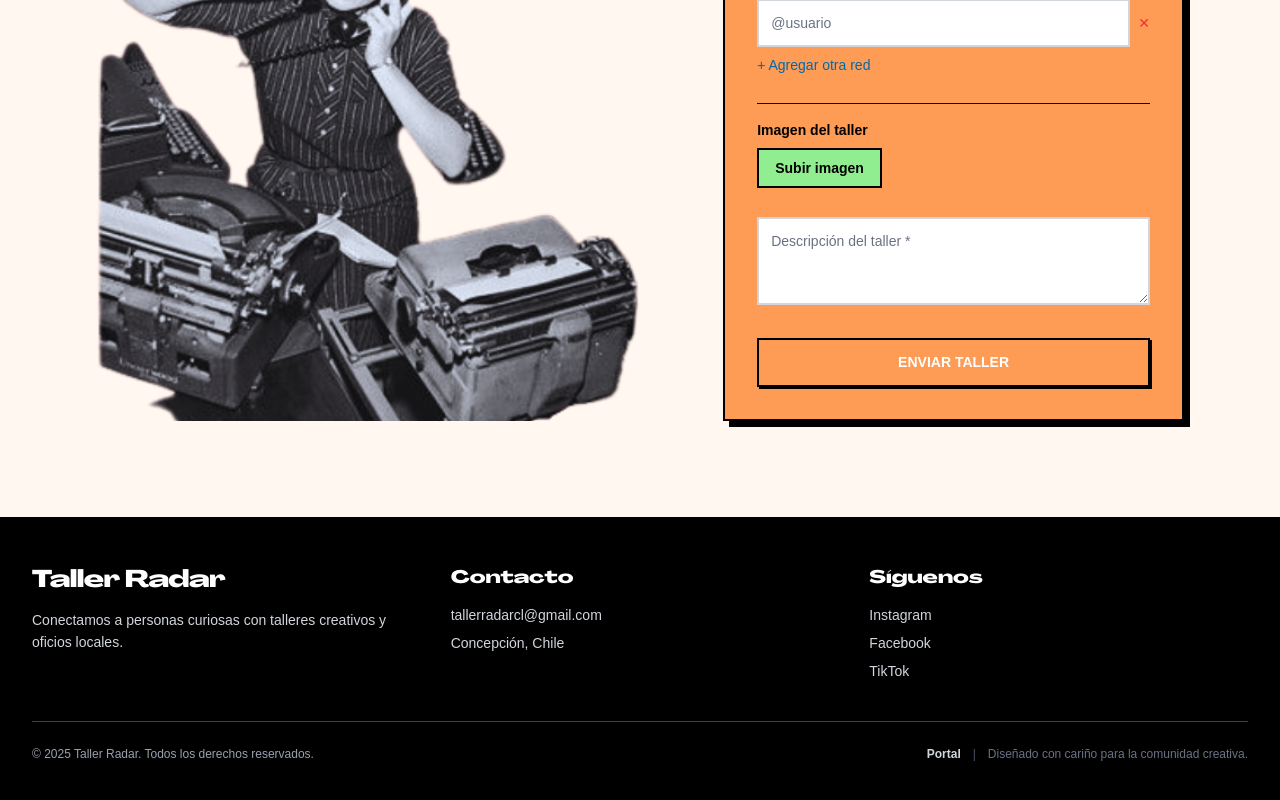
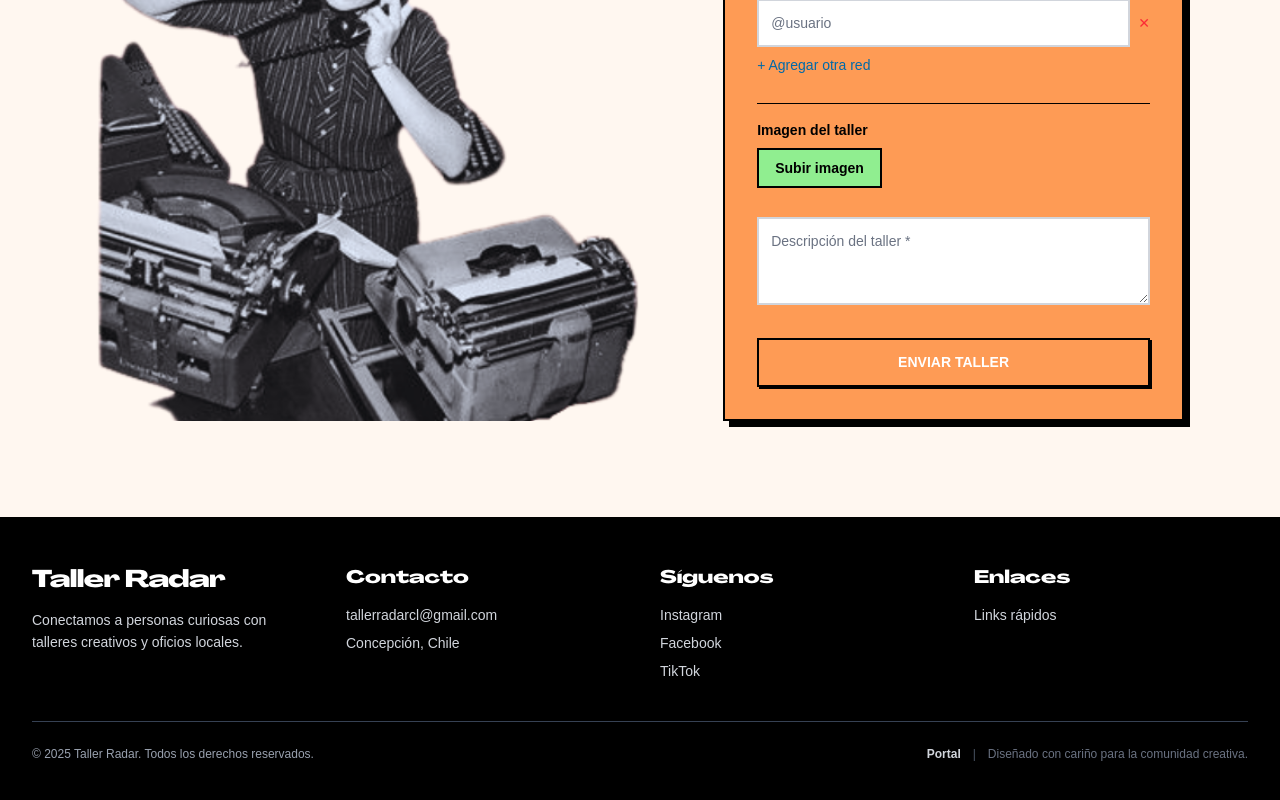
Before and after one commit to constanzaramos/taller-radar, a React (Vite) app: page /publicar in a window 1280 px wide. Shown: the part 783-1583 px from the top of the page. Built offline with nearby package versions, Linux system fonts and the light colour scheme; no server answers; a web font is replaced by a local one.

Commit message:
404 ERROR PAGE

```diff
--- a/src/App.jsx
+++ b/src/App.jsx
@@ -12,6 +12,7 @@ import Footer from "./components/Footer";
 import CallToActionBanner from "./components/CallToActionBanner";
 import PublishPage from "./pages/publishPage";
 import LinksPage from "./pages/linksPage";
+import NotFoundPage from "./pages/NotFoundPage";
 
 export default function App() {
   return (
@@ -56,6 +57,7 @@ export default function App() {
         <Route path="/links" element={<LinksPage />} />
         <Route path="/login" element={<AdminLogin />} />
         <Route path="/admin" element={<AdminPanel />} />
+        <Route path="*" element={<NotFoundPage />} />
       </Routes>
     </Router>
   );
--- a/src/components/Footer.jsx
+++ b/src/components/Footer.jsx
@@ -4,7 +4,7 @@ export default function Footer() {
   return (
     <footer className="bg-black text-white mt-12">
       <div className="max-w-7xl mx-auto px-4 sm:px-6 lg:px-8 py-10 sm:py-12">
-        <div className="grid grid-cols-1 md:grid-cols-3 gap-10">
+        <div className="grid grid-cols-1 md:grid-cols-4 gap-10">
           <div className="space-y-3">
             <h2 className="text-2xl font-bold tracking-tight">Taller Radar</h2>
             <p className="text-sm text-gray-300 leading-relaxed">
@@ -53,6 +53,19 @@ export default function Footer() {
               </li>
             </ul>
           </div>
+          <div>
+            <h3 className="text-lg font-semibold mb-3">Enlaces</h3>
+            <ul className="space-y-2 text-sm text-gray-300">
+              <li>
+                <Link
+                  to="/links"
+                  className="hover:text-white transition-colors"
+                >
+                  Links rápidos
+                </Link>
+              </li>
+            </ul>
+          </div>
         </div>
         <div className="border-t border-gray-700 mt-10 pt-6 flex flex-col sm:flex-row items-start sm:items-center justify-between gap-4 sm:gap-2">
           <p className="text-xs text-gray-400">
--- /dev/null
+++ b/src/pages/NotFoundPage.jsx
@@ -0,0 +1,34 @@
+import { Link } from "react-router-dom";
+import NavBar from "../components/NavBar";
+import Footer from "../components/Footer";
+
+export default function NotFoundPage() {
+  return (
+    <div className="min-h-screen bg-[#FFF7F0] flex flex-col">
+      <NavBar />
+      <main className="flex-1 flex items-center justify-center px-6 py-12">
+        <div className="max-w-md w-full text-center space-y-6">
+          <div className="space-y-3">
+            <h1 className="text-6xl sm:text-7xl font-black text-black">404</h1>
+            <h2 className="text-2xl sm:text-3xl font-bold text-black">
+              Página no encontrada
+            </h2>
+            <p className="text-sm sm:text-base text-neutral-600 font-manrope">
+              Lo sentimos, la página que buscas no existe o ha sido movida.
+            </p>
+          </div>
+
+          <div className="space-y-3 pt-4">
+            <Link
+              to="/"
+              className="block w-full bg-[#41CBBC] hover:bg-[#36b0a4] text-black font-semibold border-2 border-black rounded-xl py-3 shadow-[4px_4px_0_#000] hover:-translate-y-0.5 hover:shadow-[6px_6px_0_#000] transition-all duration-200"
+            >
+              Ir al inicio
+            </Link>
+          </div>
+        </div>
+      </main>
+      <Footer />
+    </div>
+  );
+}
```
